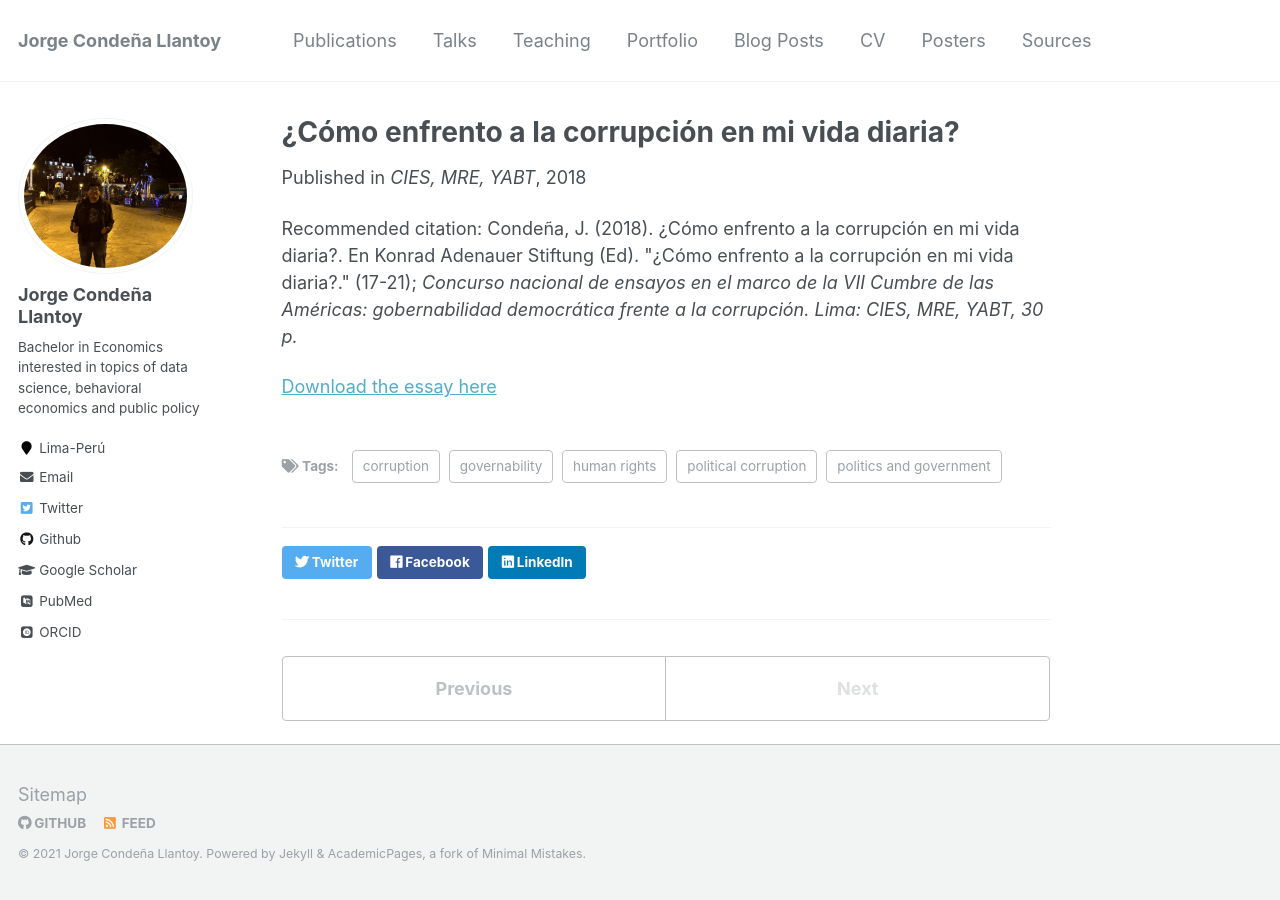
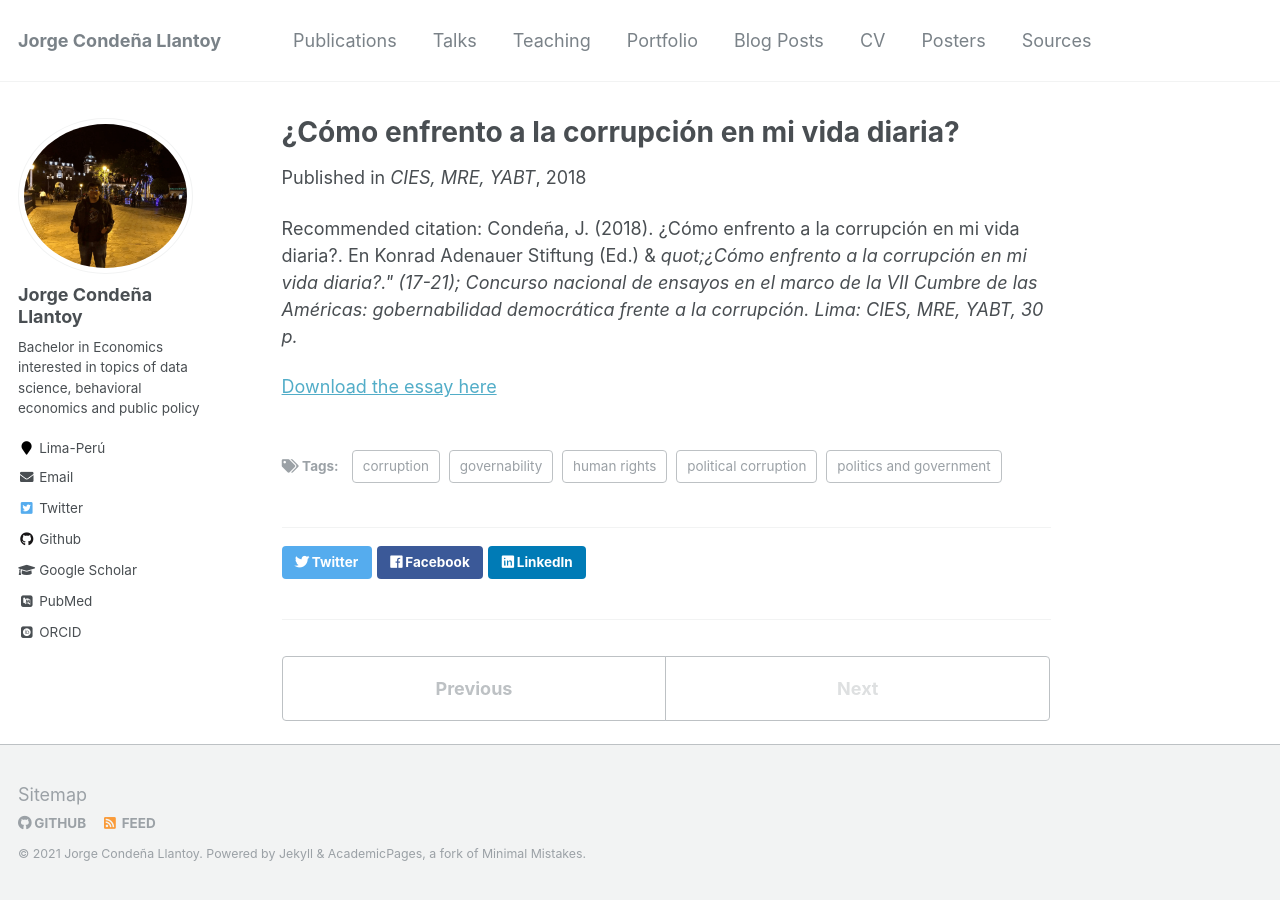
Before and after one commit to condehub5/condehub5.github.io, a Jekyll site: the page built from _publications/2018-04-11-pub2.md, in a window 1280 px wide. Built offline with Jekyll 4.4.1, drawn with Linux system fonts in a browser that asks for light colours; some web fonts are replaced.

Commit message:
ensayo corrupcion updated

```diff
--- a/_publications/2018-04-11-pub2.md
+++ b/_publications/2018-04-11-pub2.md
@@ -7,7 +7,7 @@ excerpt: 'This essay uadressed the problem of corruption seen from a personal pe
 date: 2018-04-11
 venue: 'CIES, MRE, YABT'
 #paperurl: 'https://www.kas.de/c/document_library/get_file?uuid=859116f1-5f5f-9253-a5cb-3a00f1424107&groupId=269552'
-citation: 'Condeña, J. (2018). ¿Cómo enfrento a la corrupción en mi vida diaria?. En Konrad Adenauer Stiftung (Ed). &quot;¿Cómo enfrento a la corrupción en mi vida diaria?.&quot (17-21); <i>Concurso nacional de ensayos en el marco de la VII Cumbre de las Américas: gobernabilidad democrática frente a la corrupción. Lima: CIES, MRE, YABT, 30 p. </i>'
+citation: 'Condeña, J. (2018). ¿Cómo enfrento a la corrupción en mi vida diaria?. En Konrad Adenauer Stiftung (Ed.) &<i> quot;¿Cómo enfrento a la corrupción en mi vida diaria?.&quot (17-21); Concurso nacional de ensayos en el marco de la VII Cumbre de las Américas: gobernabilidad democrática frente a la corrupción. Lima: CIES, MRE, YABT, 30 p. </i>'
 tags:
     - corruption
     - political corruption
```
